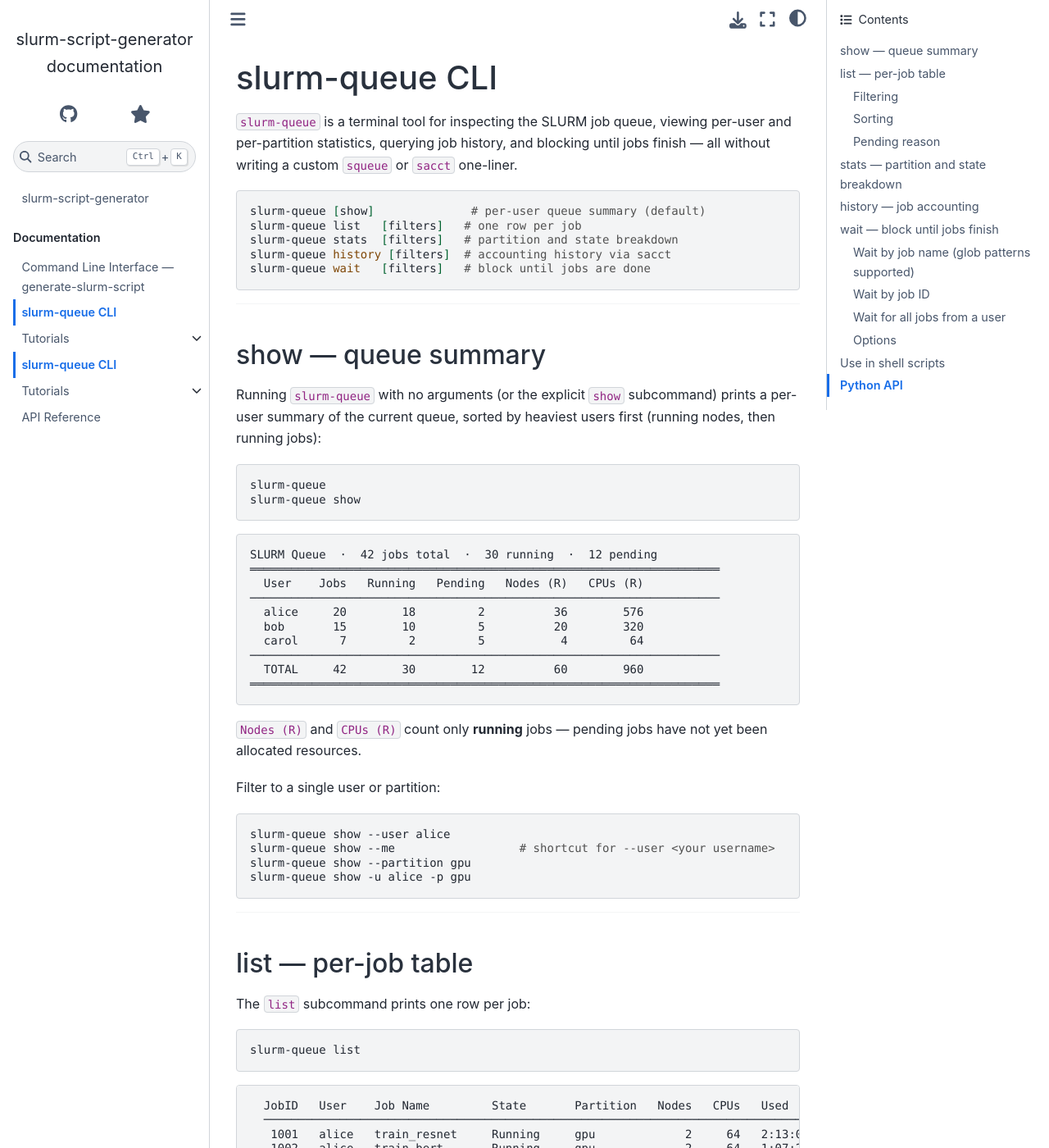
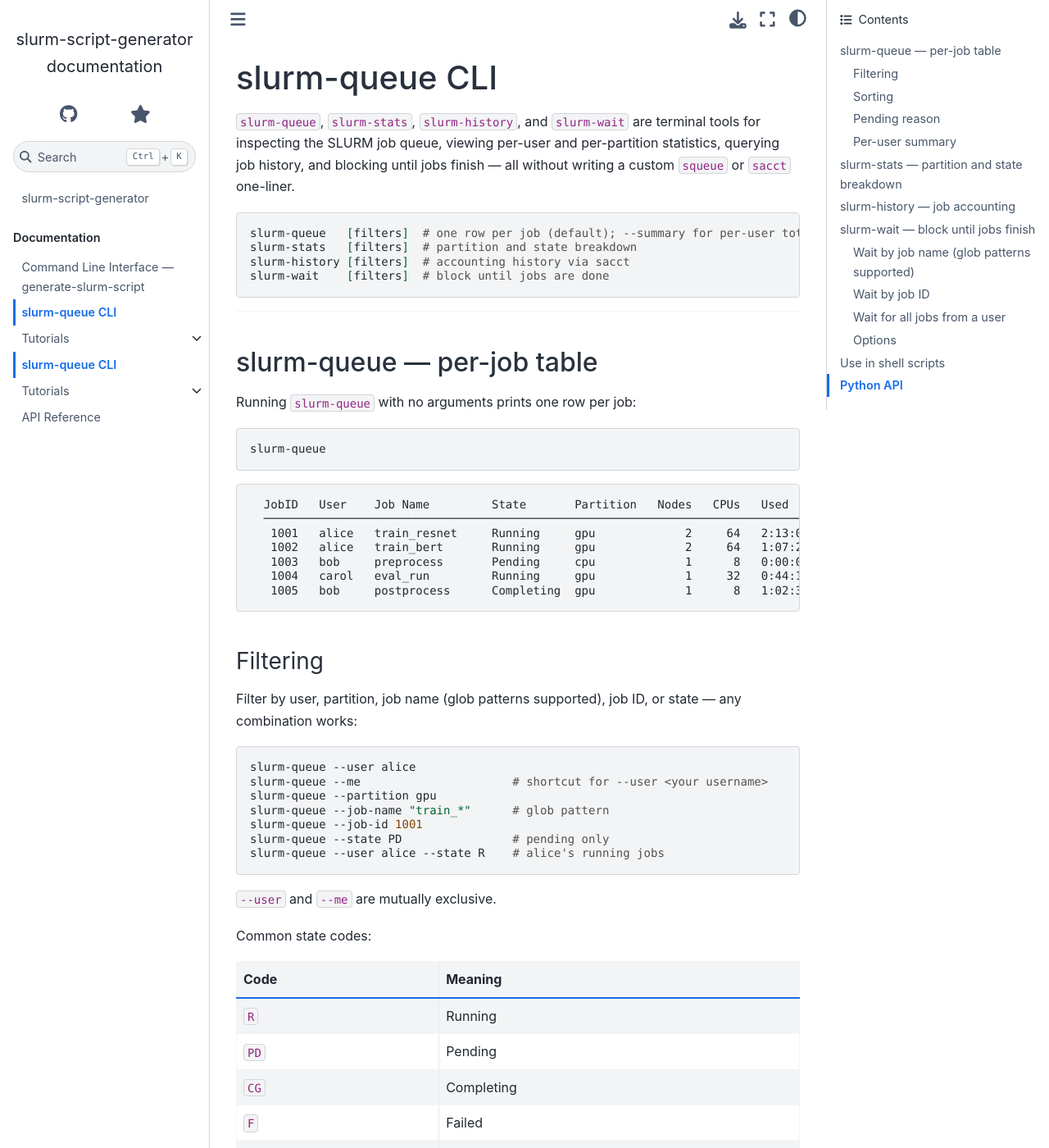
Before and after one commit to max-models/slurm-script-generator, a Sphinx documentation site: the page built from docs/source/slurm_queue.md, in a window 1280 px wide and 1400 px high. Shown: the whole window at 82% size. Built offline with Sphinx 7.4.7 and the Sphinx Book theme 1.1.4, drawn with Linux system fonts in a browser that asks for light colours; some of the changed text lies outside the part shown.

Commit message:
Fix the cli commands

````diff
--- a/docs/source/slurm_queue.md
+++ b/docs/source/slurm_queue.md
@@ -1,63 +1,25 @@
 # slurm-queue CLI
 
-`slurm-queue` is a terminal tool for inspecting the SLURM job queue, viewing
-per-user and per-partition statistics, querying job history, and blocking until
-jobs finish — all without writing a custom `squeue` or `sacct` one-liner.
+`slurm-queue`, `slurm-stats`, `slurm-history`, and `slurm-wait` are terminal
+tools for inspecting the SLURM job queue, viewing per-user and per-partition
+statistics, querying job history, and blocking until jobs finish — all
+without writing a custom `squeue` or `sacct` one-liner.
 
 ```bash
-slurm-queue [show]              # per-user queue summary (default)
-slurm-queue list   [filters]   # one row per job
-slurm-queue stats  [filters]   # partition and state breakdown
-slurm-queue history [filters]  # accounting history via sacct
-slurm-queue wait   [filters]   # block until jobs are done
+slurm-queue   [filters]  # one row per job (default); --summary for per-user totals
+slurm-stats   [filters]  # partition and state breakdown
+slurm-history [filters]  # accounting history via sacct
+slurm-wait    [filters]  # block until jobs are done
 ```
 
 ---
 
-## show — queue summary
+## slurm-queue — per-job table
 
-Running `slurm-queue` with no arguments (or the explicit `show` subcommand)
-prints a per-user summary of the current queue, sorted by heaviest users first
-(running nodes, then running jobs):
+Running `slurm-queue` with no arguments prints one row per job:
 
 ```bash
 slurm-queue
-slurm-queue show
-```
-
-```
-SLURM Queue  ·  42 jobs total  ·  30 running  ·  12 pending
-════════════════════════════════════════════════════════════════════
-  User    Jobs   Running   Pending   Nodes (R)   CPUs (R)
-────────────────────────────────────────────────────────────────────
-  alice     20        18         2          36        576
-  bob       15        10         5          20        320
-  carol      7         2         5           4         64
-────────────────────────────────────────────────────────────────────
-  TOTAL     42        30        12          60        960
-════════════════════════════════════════════════════════════════════
-```
-
-`Nodes (R)` and `CPUs (R)` count only **running** jobs — pending jobs have not
-yet been allocated resources.
-
-Filter to a single user or partition:
-
-```bash
-slurm-queue show --user alice
-slurm-queue show --me                  # shortcut for --user <your username>
-slurm-queue show --partition gpu
-slurm-queue show -u alice -p gpu
-```
-
----
-
-## list — per-job table
-
-The `list` subcommand prints one row per job:
-
-```bash
-slurm-queue list
 ```
 
 ```
@@ -76,13 +38,13 @@ Filter by user, partition, job name (glob patterns supported), job ID, or
 state — any combination works:
 
 ```bash
-slurm-queue list --user alice
-slurm-queue list --me                      # shortcut for --user <your username>
-slurm-queue list --partition gpu
-slurm-queue list --job-name "train_*"      # glob pattern
-slurm-queue list --job-id 1001
-slurm-queue list --state PD                # pending only
-slurm-queue list --user alice --state R    # alice's running jobs
+slurm-queue --user alice
+slurm-queue --me                      # shortcut for --user <your username>
+slurm-queue --partition gpu
+slurm-queue --job-name "train_*"      # glob pattern
+slurm-queue --job-id 1001
+slurm-queue --state PD                # pending only
+slurm-queue --user alice --state R    # alice's running jobs
 ```
 
 `--user` and `--me` are mutually exclusive.
@@ -104,10 +66,10 @@ Common state codes:
 Sort the output by any field with `--sort` / `-S`:
 
 ```bash
-slurm-queue list --sort nodes          # fewest nodes first
-slurm-queue list --sort nodes --reverse  # most nodes first
-slurm-queue list --sort time           # least time used first
-slurm-queue list --user alice --sort priority --reverse
+slurm-queue --sort nodes          # fewest nodes first
+slurm-queue --sort nodes --reverse  # most nodes first
+slurm-queue --sort time           # least time used first
+slurm-queue --user alice --sort priority --reverse
 ```
 
 Available sort keys: `id`, `user`, `name`, `state`, `partition`, `nodes`,
@@ -119,7 +81,7 @@ Add `--reason` to show why each job is waiting (very useful for debugging
 stuck jobs):
 
 ```bash
-slurm-queue list --state PD --reason
+slurm-queue --state PD --reason
 ```
 
 ```
@@ -129,18 +91,46 @@ slurm-queue list --state PD --reason
    1006   dave    eval         Pending   gpu             2     64   0:00:00   8:00:00    Priority
 ```
 
+### Per-user summary
+
+Add `--summary` for a per-user summary instead of the per-job table, sorted
+by heaviest users first (running nodes, then running jobs):
+
+```bash
+slurm-queue --summary
+slurm-queue --summary --user alice
+slurm-queue --summary --me                  # shortcut for --user <your username>
+slurm-queue --summary --partition gpu
+```
+
+```
+SLURM Queue  ·  42 jobs total  ·  30 running  ·  12 pending
+════════════════════════════════════════════════════════════════════
+  User    Jobs   Running   Pending   Nodes (R)   CPUs (R)
+────────────────────────────────────────────────────────────────────
+  alice     20        18         2          36        576
+  bob       15        10         5          20        320
+  carol      7         2         5           4         64
+────────────────────────────────────────────────────────────────────
+  TOTAL     42        30        12          60        960
+════════════════════════════════════════════════════════════════════
+```
+
+`Nodes (R)` and `CPUs (R)` count only **running** jobs — pending jobs have not
+yet been allocated resources.
+
 ---
 
-## stats — partition and state breakdown
+## slurm-stats — partition and state breakdown
 
-`slurm-queue stats` shows how the queue is distributed across partitions and
+`slurm-stats` shows how the queue is distributed across partitions and
 states — useful for spotting overloaded partitions or accumulating failures:
 
 ```bash
-slurm-queue stats
-slurm-queue stats --user alice
-slurm-queue stats --me                 # shortcut for --user <your username>
-slurm-queue stats --partition gpu
+slurm-stats
+slurm-stats --user alice
+slurm-stats --me                 # shortcut for --user <your username>
+slurm-stats --partition gpu
 ```
 
 ```
@@ -167,18 +157,18 @@ By State
 
 ---
 
-## history — job accounting
+## slurm-history — job accounting
 
-`slurm-queue history` queries `sacct` to show completed, failed, and cancelled
+`slurm-history` queries `sacct` to show completed, failed, and cancelled
 jobs from recent history. It shows CPU-hours consumed alongside job counts,
 making it easy to spot which users or experiments used the most compute.
 
 ```bash
-slurm-queue history                      # all users, last 7 days
-slurm-queue history --days 30            # last 30 days
-slurm-queue history --user alice         # detailed breakdown for alice
-slurm-queue history --me                 # detailed breakdown for the current user
-slurm-queue history --partition gpu      # filter to GPU partition
+slurm-history                      # all users, last 7 days
+slurm-history --days 30            # last 30 days
+slurm-history --user alice         # detailed breakdown for alice
+slurm-history --me                 # detailed breakdown for the current user
+slurm-history --partition gpu      # filter to GPU partition
 ```
 
 **All-users summary** (no `--user`):
@@ -228,17 +218,17 @@ By Partition
 
 ---
 
-## wait — block until jobs finish
+## slurm-wait — block until jobs finish
 
-The `wait` subcommand polls the queue and blocks until all matching jobs leave
+`slurm-wait` polls the queue and blocks until all matching jobs leave
 the active queue (running, pending, completing, etc.). It is designed to be
 used in shell scripts and Python workflows.
 
 ### Wait by job name (glob patterns supported)
 
 ```bash
-slurm-queue wait --job-name "train_*"
-slurm-queue wait -n "train_resnet"
+slurm-wait --job-name "train_*"
+slurm-wait -n "train_resnet"
 ```
 
 ```
@@ -250,16 +240,16 @@ slurm-queue wait -n "train_resnet"
 ### Wait by job ID
 
 ```bash
-slurm-queue wait --job-id 1001
-slurm-queue wait -j 1001
+slurm-wait --job-id 1001
+slurm-wait -j 1001
 ```
 
 ### Wait for all jobs from a user
 
 ```bash
-slurm-queue wait --user alice
-slurm-queue wait -u alice
-slurm-queue wait --me           # shortcut for --user <your username>
+slurm-wait --user alice
+slurm-wait -u alice
+slurm-wait --me           # shortcut for --user <your username>
 ```
 
 ### Options
@@ -272,13 +262,13 @@ slurm-queue wait --me           # shortcut for --user <your username>
 
 ```bash
 # Poll every 60 s, give up after 2 hours
-slurm-queue wait --job-name "train_*" --poll-interval 60 --timeout 7200
+slurm-wait --job-name "train_*" --poll-interval 60 --timeout 7200
 
 # Silent — useful in automation scripts
-slurm-queue wait --user alice --quiet
+slurm-wait --user alice --quiet
 ```
 
-If `--timeout` is exceeded, `slurm-queue` prints to stderr and exits with
+If `--timeout` is exceeded, `slurm-wait` prints to stderr and exits with
 code `1`:
 
 ```
@@ -289,19 +279,19 @@ Timeout: Timed out after 7200.0s. Still active job IDs: [1002]
 
 ## Use in shell scripts
 
-`slurm-queue wait` blocks and exits non-zero on timeout, so it composes
+`slurm-wait` blocks and exits non-zero on timeout, so it composes
 naturally in shell pipelines:
 
 ```bash
 # Submit, wait, post-process
 sbatch train.sh
-slurm-queue wait --job-name train --quiet && python analyse.py
+slurm-wait --job-name train --quiet && python analyse.py
 
 # Submit a batch, wait for all, then clean up
 for config in small medium large; do
     sbatch --job-name "sweep_${config}" train.sh
 done
-slurm-queue wait --job-name "sweep_*" && echo "All sweeps done"
+slurm-wait --job-name "sweep_*" && echo "All sweeps done"
 ```
 
 ---
--- a/pyproject.toml
+++ b/pyproject.toml
@@ -5,7 +5,7 @@ requires = [ "setuptools", "wheel" ]
 
 [project]
 name = "slurm-script-generator"
-version = "0.3.8"
+version = "0.4.0"
 description = "Generate slurm scripts."
 readme = "README.md"
 keywords = [ "python" ]
@@ -60,6 +60,9 @@ repository = "https://github.com/max-models/slurm-script-generator"
 [project.scripts]
 generate-slurm-script = "slurm_script_generator.main:main"
 slurm-queue = "slurm_script_generator.squeue:main"
+slurm-stats = "slurm_script_generator.squeue:main_stats"
+slurm-history = "slurm_script_generator.squeue:main_history"
+slurm-wait = "slurm_script_generator.squeue:main_wait"
 slurm-alloc = "slurm_script_generator.salloc:main"
 
 [tool.setuptools.packages.find]
````
Also changed, not shown: docs/source/index.rst (+3 -4 lines), 2 other files.
